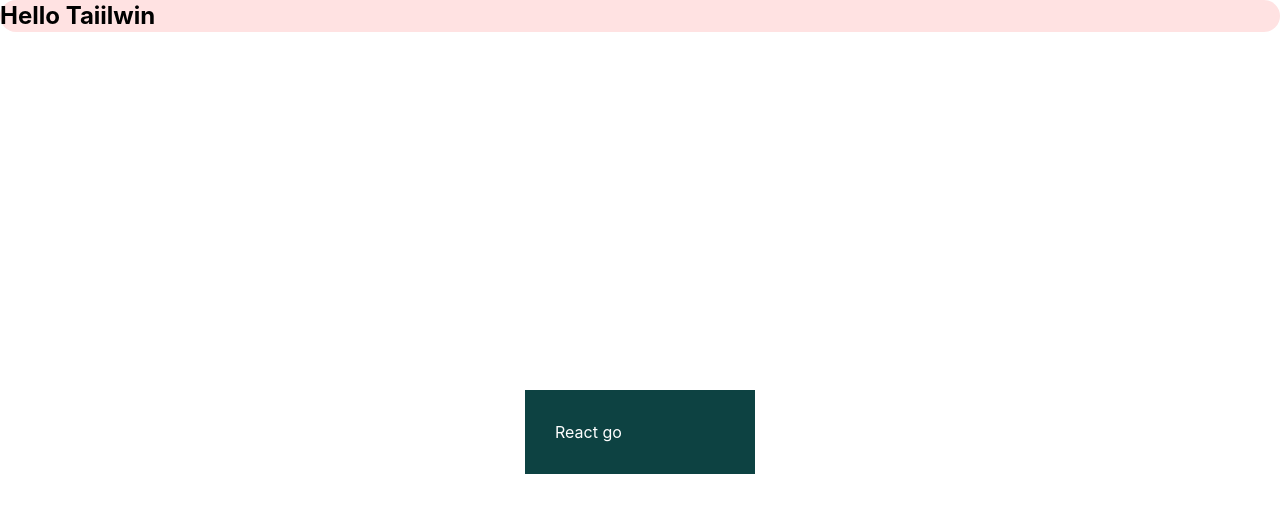
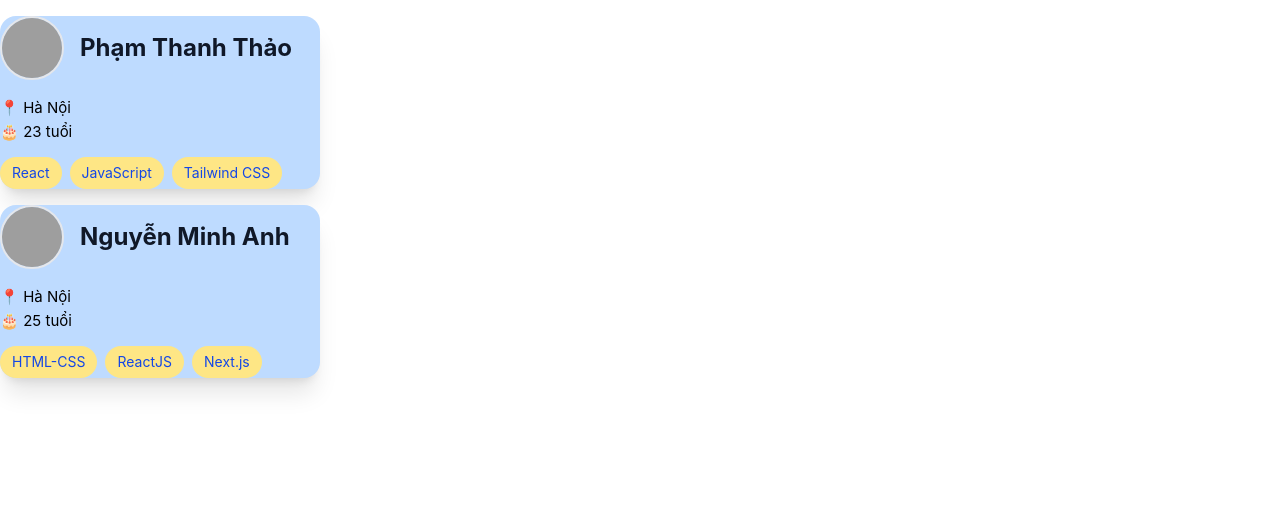
Before and after one commit to nvantien24042002/react-go, a React (Vite) app: page / in a window 1280 px wide. Shown: the top 512 px of the page. Built offline with nearby package versions, Linux system fonts and the light colour scheme; grey boxes are pictures that could not be loaded.

Commit message:
added CSS Userfile using Tailwind

```diff
--- a/src/App.jsx
+++ b/src/App.jsx
@@ -1,60 +1,48 @@
 import './App.css'
-// import UserProfile from './components/UserProfile';
-// import { userList } from './data/userList';
+import UserProfile from './components/UserProfile';
+import { userList } from './data/userList';
 function App() {
-  return (
-  <>
-    <h1 h1 className='text-2xl font-bold bg-red-100 rounded-full'>Hello Taiilwin</h1>
-    <div className="flex items-center justify-center px-3 py-2 h-screen">
-      {/* <button className='bg-red-400 py-2 px-4 text-white rounded-full hover:bg-pink-500 md:py-3 md:px-5 cursor-pointer'>
-        Click me
-      </button> */}
-      <div className='w-[230px] bg-[#0d4242] text-[#fff] p-[30px] hover:bg-pink-600'>
-        React go
-      </div>
-    </div>
-  </>
-  )
+  // return (
+  // <>
+  //   <h1 h1 className='text-2xl font-bold bg-red-100 rounded-full'>Hello Taiilwin</h1>
+  //   <div className="flex items-center justify-center px-3 py-2 h-screen">
+  //     {/* <button className='bg-red-400 py-2 px-4 text-white rounded-full hover:bg-pink-500 md:py-3 md:px-5 cursor-pointer'>
+  //       Click me
+  //     </button> */}
+  //     <div className='w-[230px] bg-[#0d4242] text-[#fff] p-[30px] hover:bg-pink-600'>
+  //       React go
+  //     </div>
+  //   </div>
+  // </>
+  // )
 
   // Logic
-  // console.log(userList);
-    // const FilteredUsers = userList.filter(
-    //     (user) => user.location === "Hà Nội"
-    // );
+  console.log(userList);
+  const FilteredUsers = userList.filter(
+      (user) =>
+          user.skills.some((s) => s.includes("React")) &&
+          user.location === "Hà Nội"
+  );
+  return (
 
-    // const FilteredUsers = userList.filter(
-    //     (user) => user.birthYear >= 2000
-    // );
+    <div className="app-container">
+      {FilteredUsers?.length > 0 ? (
 
-    // const FilteredUsers = userList.filter((user) =>
-    //     user.skills.some((s) => s.includes("React"))
-    // );
+        FilteredUsers.map((user) => (
+            <UserProfile
+                key={user.id}
+                user={user}
+            />
+        ))
 
-  // const FilteredUsers = userList.filter(
-  //     (user) =>
-  //         user.skills.some((s) => s.includes("React")) &&
-  //         user.location === "Hà Nội"
-  // );
-  // return (
+    ) : (
 
-  //   <div className="app-container">
-  //     {FilteredUsers?.length > 0 ? (
+        <div className="empty-state">
+            <p>Không tìm thấy dữ liệu</p>
+        </div>
 
-  //       FilteredUsers.map((user) => (
-  //           <UserProfile
-  //               key={user.id}
-  //               user={user}
-  //           />
-  //       ))
-
-  //   ) : (
-
-  //       <div className="empty-state">
-  //           <p>Không tìm thấy dữ liệu</p>
-  //       </div>
-
-  //   )}
-  //   </div>
-  // );
+    )}
+    </div>
+  );
 }
 export default App;
--- a/src/components/UserProfile.jsx
+++ b/src/components/UserProfile.jsx
@@ -1,5 +1,3 @@
-// import "../components/UserProfile.css";
-import styles from "../components/UserProfile.module.css"
 function UserProfile({ user }) {
     // Logic
     let ageText = "Chưa cập nhật tuổi";
@@ -8,83 +6,24 @@ function UserProfile({ user }) {
         const currYear = new Date().getFullYear();
         ageText = `${currYear - user.year} tuổi`;
     }
-
-    // Inline classNames
-    // const cardclassName = {
-    //     width: "320px",
-    //     padding: "20px",
-    //     borderRadius: "16px",
-    //     backgroundColor: "#ae8080",
-    //     boxShadow: "0 8px 24px rgba(184, 184, 184, 0.12)",
-    //     fontFamily: "Arial, sans-serif",
-    //     color: "#000000",
-    // };
-
-    // const headerclassName = {
-    //     display: "flex",
-    //     alignItems: "center",
-    //     gap: "12px",
-    //     marginBottom: "16px",
-    // };
-
-    // const avatarclassName = {
-    //     width: "64px",
-    //     height: "64px",
-    //     borderRadius: "50%",
-    //     objectFit: "cover",
-    //     border: "2px solid #ddd",
-    // };
-
-    // const nameclassName = {
-    //     fontSize: "22px",
-    //     margin: 0,
-    //     color: "#222",
-    // };
-
-    // const bodyclassName = {
-    //     fontSize: "15px",
-    //     lineHeight: "1.6",
-    // };
-
-    // const skillsContainerclassName = {
-    //     display: "flex",
-    //     flexWrap: "wrap",
-    //     gap: "8px",
-    //     marginTop: "12px",
-    // };
-
-    // const skillBadgeclassName = {
-    //     padding: "6px 10px",
-    //     borderRadius: "999px",
-    //     backgroundColor: "#0055ff",
-    //     color: "#18e90e",
-    //     fontSize: "13px",
-    //     fontWeight: "600",
-    // };
-
-    // const emptyTextclassName = {
-    //     color: "#888",
-    //     fontclassName: "italic",
-    // };
-
     // UI
     return (
-        <div className={styles.userCard }>
-            <div className={styles.cardHeader}>
+        <div className= "w-80 bg-blue-200 rounded-2xl my-4 shadow-xl text-black">
+            <div className="mb-4 flex items-center gap-4">
                 {user.avt && (
                     <img
-                        className={styles.avt}
+                        className="h-16 w-16 rounded-full border-2 border-gray-200 object-cover"
                         src={user.avt}
                         alt={user.name}
                     />
                 )}
 
-                <h2 className={styles.userName}>
+                <h2 className="m-0 text-2xl font-bold text-gray-900">
                     {user.name ?? "Ẩn Danh"}
                 </h2>
             </div>
 
-            <div className={styles.cardBody}>
+            <div className="text-[15px] leading-relaxed">
                 {user.location ? (
                     <p>📍 {user.location}</p>
                 ) : (
@@ -93,18 +32,18 @@ function UserProfile({ user }) {
 
                 <p>🎂 {ageText}</p>
 
-                <div className={styles.skillsContainer}>
+                <div className="mt-3 flex flex-wrap gap-2">
                     {user.skills?.length > 0 ? (
                         user.skills.map((skill, index) => (
                             <span
                                 key={index}
-                                className={styles.skillBadge}
+                                className="px-3 py-1.5 rounded-full bg-amber-200 text-sm text-blue-700 hover:bg-red-100 hover:text-red-700 cursor-pointer"
                             >
                                 {skill}
                             </span>
                         ))
                     ) : (
-                        <p className={styles.emptyText}>Chưa có kỹ năng</p>
+                        <p className="text-gray-400 italic">Chưa có kỹ năng</p>
                     )}
                 </div>
             </div>
```
